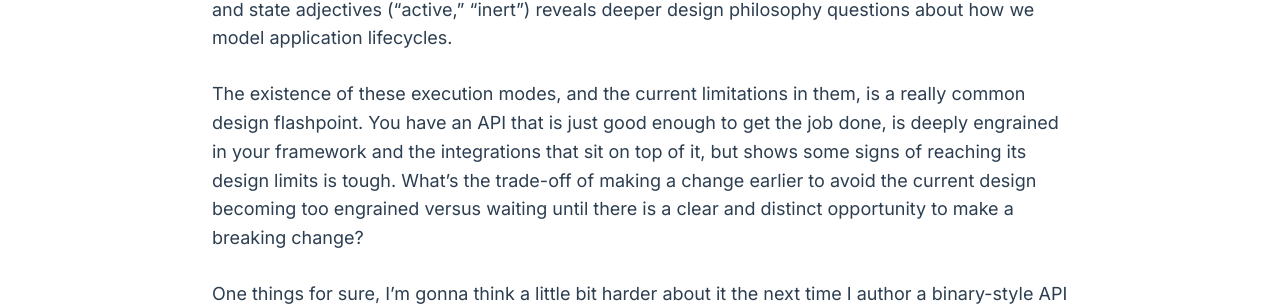
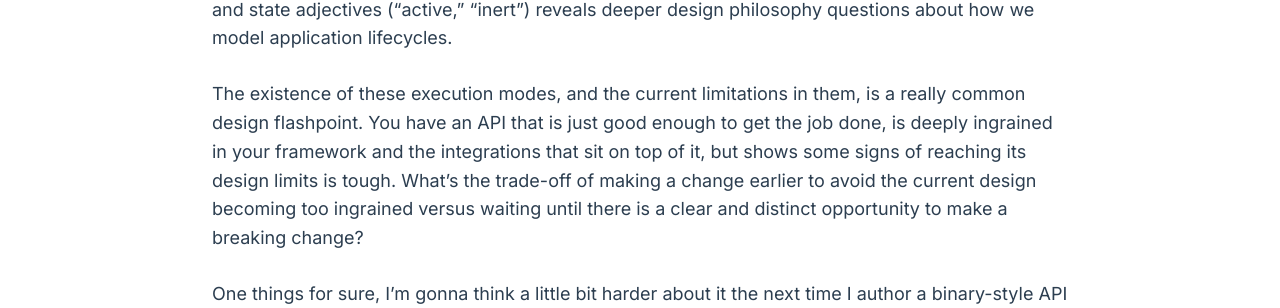
Before and after one commit to jean/blog, a Jekyll site: the page built from _posts/2025/2025-09-15-aspire-modes.md, in a window 1280 px wide and 900 px high, scrolled down 4158 px. Shown: the part 177-485 px from the top of the window. Built offline with Jekyll 4.4.1, drawn with Linux system fonts in a browser that asks for light colours.

Commit message:
Fix typo in discussion of execution modes (#7)

```diff
--- a/_posts/2025/2025-09-15-aspire-modes.md
+++ b/_posts/2025/2025-09-15-aspire-modes.md
@@ -99,6 +99,6 @@ Moving the mode concept deeper into the application stack (like the .NET hosting
 
 While Aspire's current two-mode system (run/publish) serves most scenarios well, adding a third "deploy" mode would introduce significant API compatibility and integration complexity challenges that may not justify the benefits. The linguistic tension between operation verbs ("run," "publish") and state adjectives ("active," "inert") reveals deeper design philosophy questions about how we model application lifecycles.
 
-The existence of these execution modes, and the current limitations in them, is a really common design flashpoint. You have an API that is just good enough to get the job done, is deeply engrained in your framework and the integrations that sit on top of it, but shows some signs of reaching its design limits is tough. What's the trade-off of making a change earlier to avoid the current design becoming too engrained versus waiting until there is a clear and distinct opportunity to make a breaking change?
+The existence of these execution modes, and the current limitations in them, is a really common design flashpoint. You have an API that is just good enough to get the job done, is deeply ingrained in your framework and the integrations that sit on top of it, but shows some signs of reaching its design limits is tough. What's the trade-off of making a change earlier to avoid the current design becoming too ingrained versus waiting until there is a clear and distinct opportunity to make a breaking change?
 
 One things for sure, I'm gonna think a little bit harder about it the next time I author a binary-style API on top of an enum. :laugh:
```
